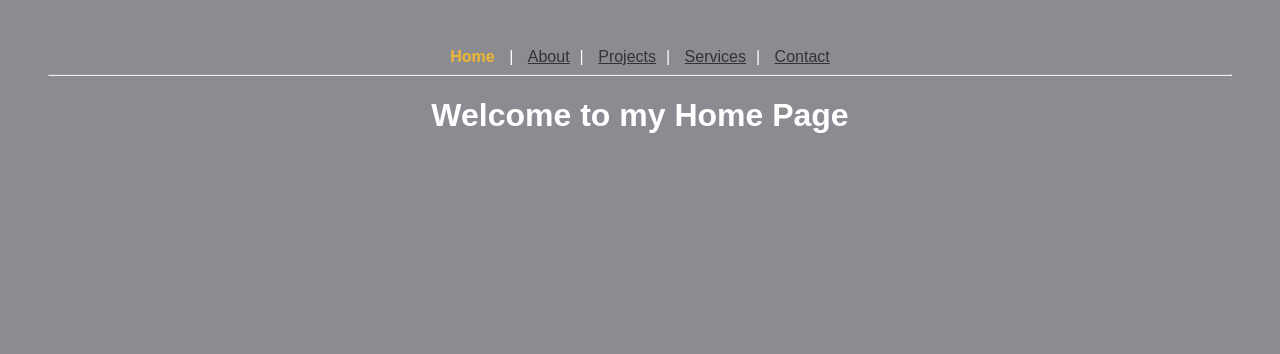
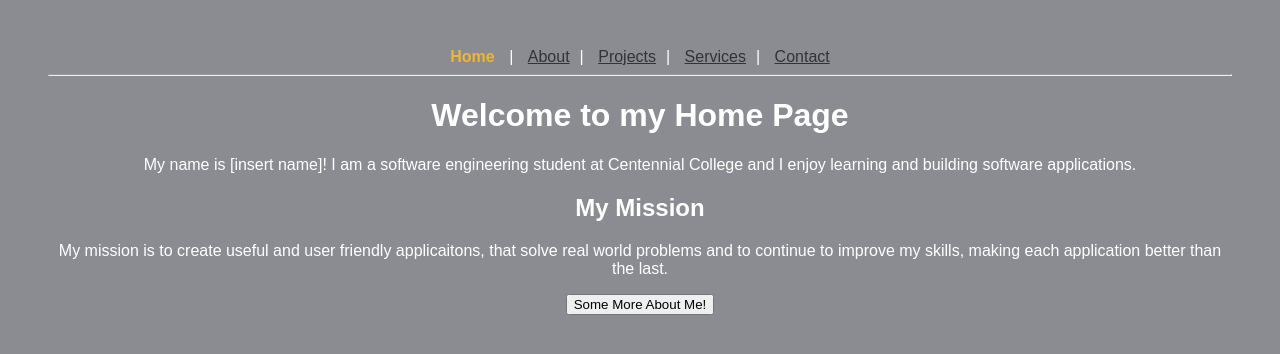
Before and after one commit to IfeanyiNjoku27/Assignment-1-Portfolio-Site, a React (Vite) app: page / in a window 1280 px wide. Shown: the top 354 px of the page. Built offline with nearby package versions, Linux system fonts and the light colour scheme.

Commit message:
Many Changes made. Added resume to project, finished logic in main page file.

```diff
--- a/src/Pages/About.jsx
+++ b/src/Pages/About.jsx
@@ -1,4 +1,7 @@
-
 export default function About() {
-    return <h1>About Me</h1>;
+  return (
+    <>
+      <h1>About Me</h1>
+    </>
+  );
 }
--- a/src/Pages/Home.jsx
+++ b/src/Pages/Home.jsx
@@ -1,7 +1,34 @@
+import { Navigate, useNavigate } from "react-router-dom";
+import AppRoutes from "../AppRoutes";
+
 export default function Home() {
-    return (
-        <div>
-            <h1>Welcome to my Home Page</h1>
-        </div>
-    )
+  let navigate = useNavigate();
+
+  return (
+    <div className="homePageDiv">
+
+      {/*Welcome Message*/}
+      <header className="header">
+        <h1>Welcome to my Home Page</h1>
+        <p>
+          My name is [insert name]! I am a software engineering student at
+          Centennial College and I enjoy learning and building software
+          applications.
+        </p>
+      </header>
+
+      {/*Mission Statment*/}
+      <section className="missionStatement">
+        <h2>My Mission</h2>
+        <p>
+          My mission is to create useful and user friendly applicaitons, that
+          solve real world problems and to continue to improve my skills, making
+          each application better than the last.
+        </p>
+      </section>
+
+      {/*Button to redirect to the about me page*/}
+      <button onClick={() => navigate("/about")}>Some More About Me!</button>
+    </div>
+  );
 }
```
Also changed, not shown: 2 other files (tests, documents, lock files or other folders).
